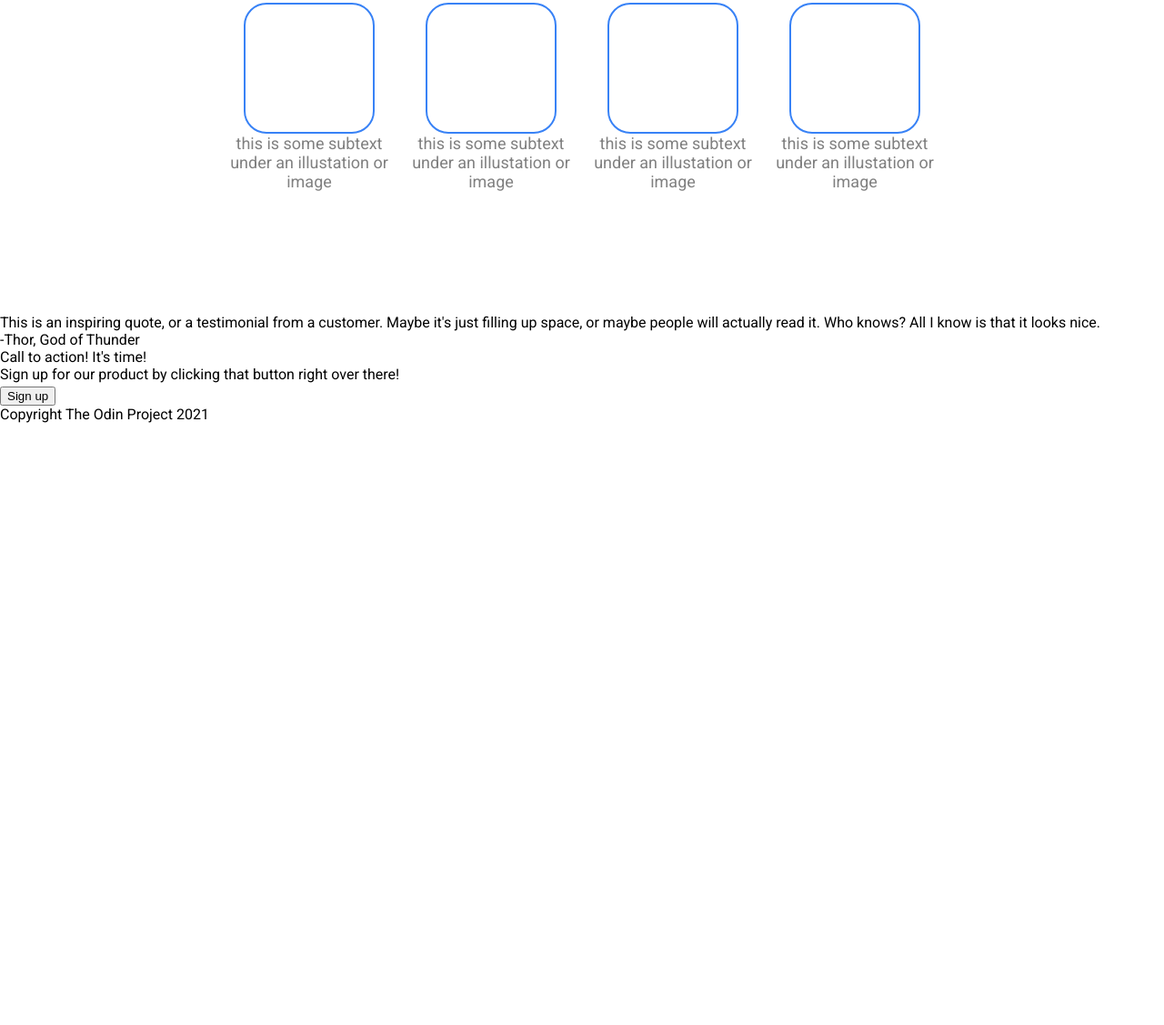
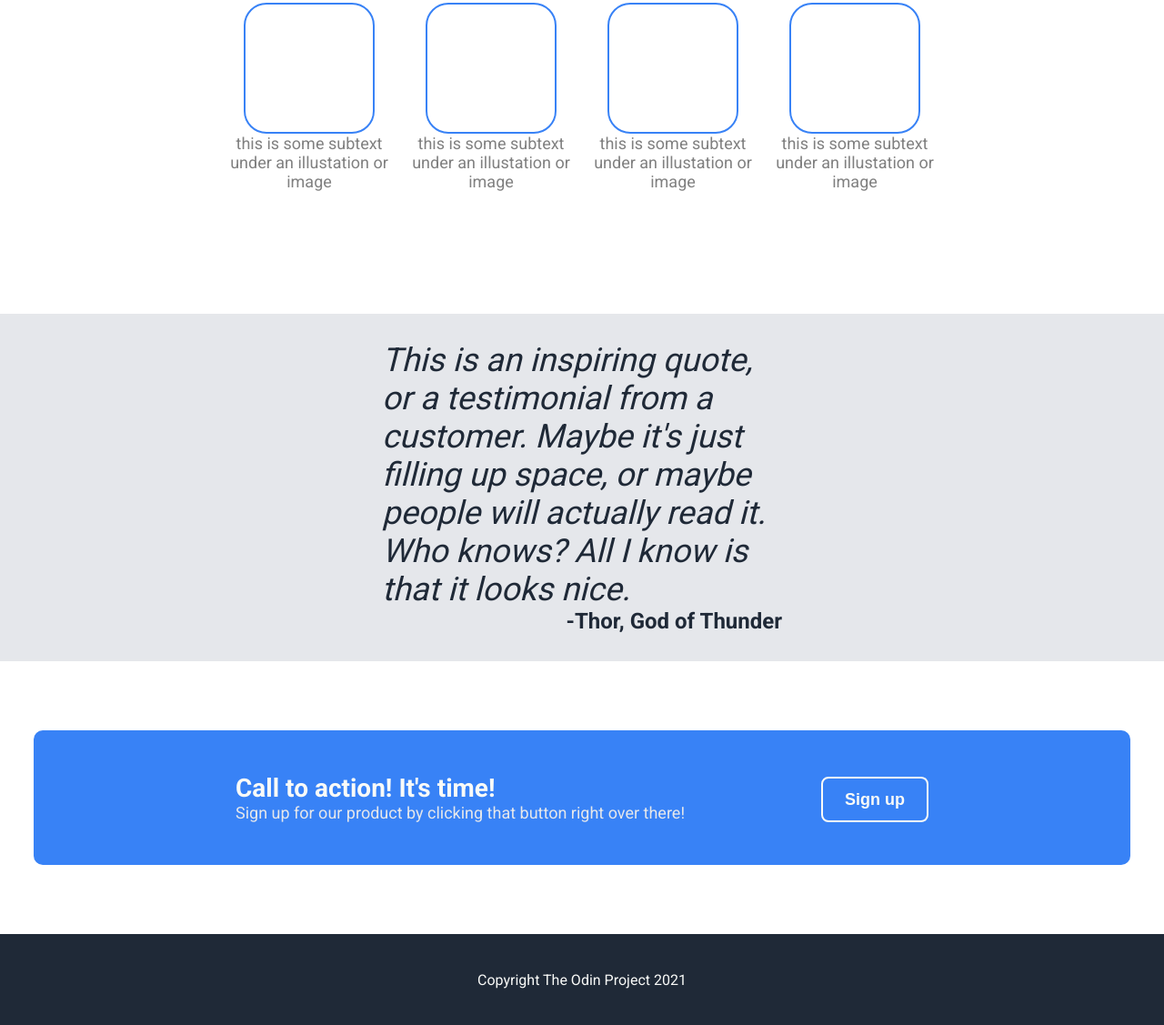
Before and after one commit to lambdaphon/landing-page, a plain HTML site: page index.html in a window 1280 px wide. Shown: the part 649-1776 px from the top of the page at 91% size. Before the commit the page ends 1114 px from the top, so only its background shows below. Drawn offline with Linux system fonts and the light colour scheme.

Commit message:
adds final style.css content

```diff
--- a/index.html
+++ b/index.html
@@ -57,7 +57,7 @@
                <div class="left-main">Call to action! It's time!</div>
                <div class="left-sub">Sign up for our product by clicking that button right over there!</div>
             </div>
-            <button type="button">Sign up</button>
+            <button type="button" id="SignUpButton">Sign up</button>
         </div>
     </div>
     <div class="footer">
--- a/style.css
+++ b/style.css
@@ -63,6 +63,7 @@ font-size: 48px;
 color: #e5e7eb;
 size: 18px;
 font-weight: lighter;
+margin-bottom: 8px;
 }
 
 .image-placeholder {
@@ -77,6 +78,13 @@ color: #e5e7eb;
 
 button {
 margin-top: 4px;
+border-radius: 8px;
+background-color: #3882f6;
+padding: 10px 24px;
+border: 2px;
+color: #f9faf8;
+font-size: 18px;
+font-weight: bold;
 }
 
 .info {
@@ -120,3 +128,79 @@ gap: 60px;
     text-align: center;
     padding-bottom: 80px;
 }
+
+.quotes {
+    min-height: 300px;
+    background-color: #e5e7eb;
+    display: flex;
+    justify-content: center;
+    align-items: center;
+    padding: 30px 420px;
+    flex-direction: column;
+}
+
+.quote-text {
+font-weight: lighter;
+font-size: 36px;
+font-style: italic;
+color: #1f2937
+}
+
+.quote-src {
+font-size: 24px;
+font-weight: bold;
+color: #1f2937;
+align-self: flex-end;
+}
+
+.call-to-action {
+    display: flex;
+    min-height: 300px;
+    justify-content: center;
+    align-items: center;
+    border: 45px 220px;
+    min-width: 0;
+}
+
+.container {
+    display: flex;
+    background-color: #3882f6;
+    border-radius: 10px;
+    border: 2px solid #3882f6;
+    padding: 45px 220px;
+    color: #f9faf8;
+    justify-content: space-between;
+    gap: 150px;
+    min-width: 0;
+
+}
+
+.left {
+    display: flex;
+    flex-direction: column;
+}
+
+.left-main {
+font-weight: bold;
+font-size: 28px;
+}
+
+.left-sub {
+font-weight: lighter;
+font-size: 18px;
+color: #e5e7eb;
+}
+
+#SignUpButton {
+    border: 2px solid #f9faf8;
+
+}
+
+.footer {
+    display: flex;
+    background-color: #1f2937;
+    justify-content: center;
+    color: #f9faf8;
+    align-items: center;
+    min-height: 100px;
+}
```
